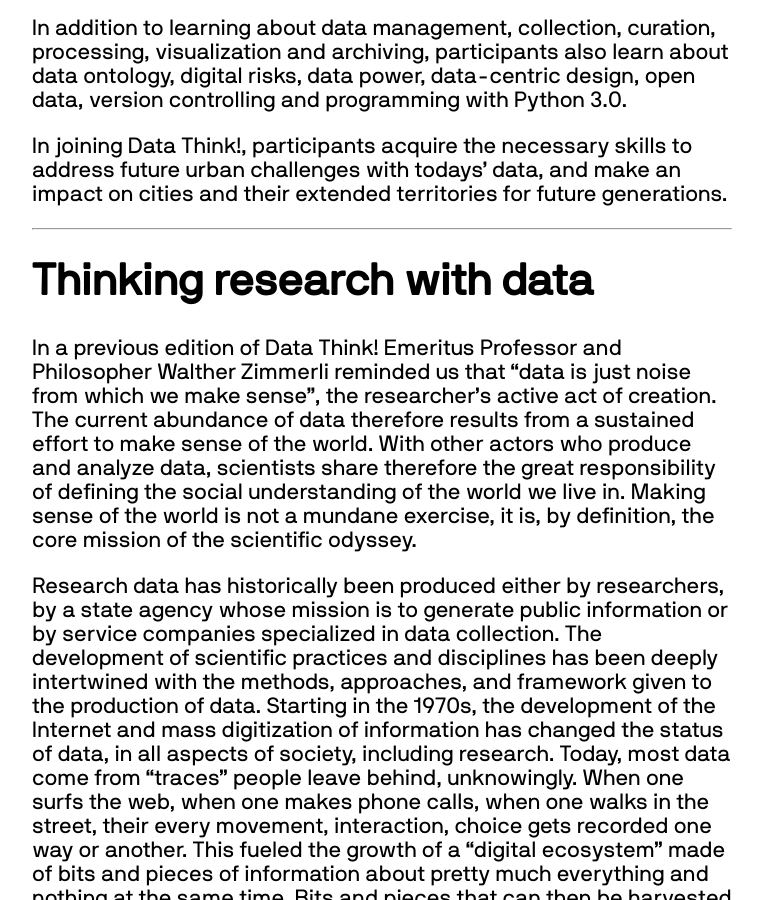
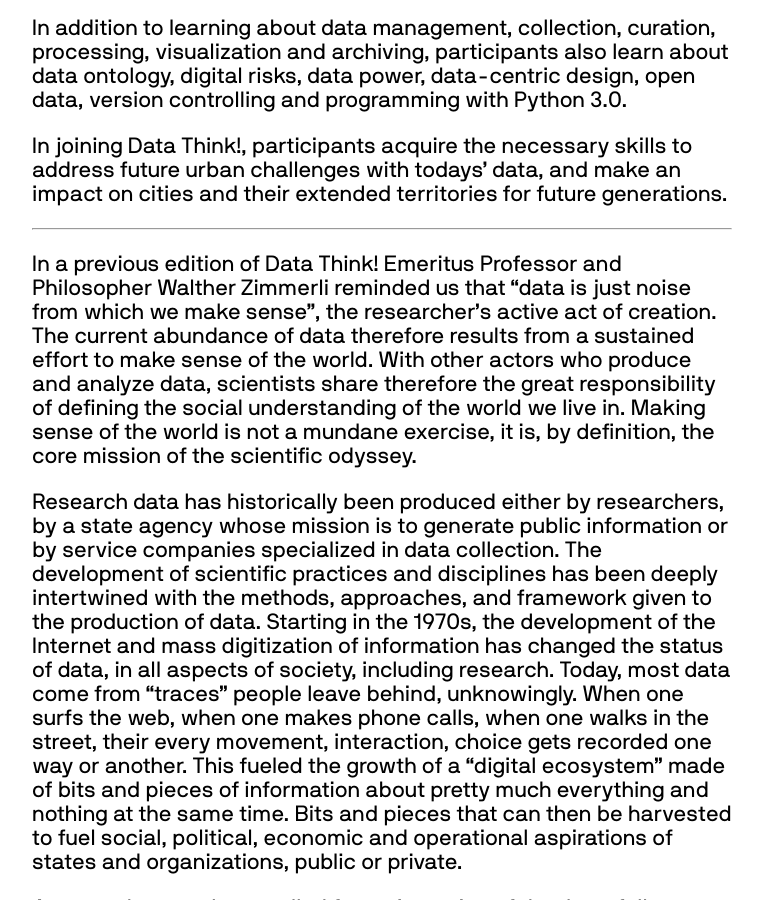
Before and after one commit to sjinko/sjinko.github.io, a Jekyll site: the page built from _teachings/datathink.md, in a window 1280 px wide and 900 px high, scrolled down 1778 px. Shown: the whole window, without its empty margins (258-1021 px from the left). Built offline with Jekyll 4.4.1, drawn with Linux system fonts in a browser that asks for light colours.

Commit message:
Remove first h1 title

```diff
--- a/_teachings/datathink.md
+++ b/_teachings/datathink.md
@@ -25,8 +25,6 @@ In addition to learning about data management, collection, curation, processing,
 In joining Data Think!, participants acquire the necessary skills to address future urban challenges with todays’ data, and make an impact on cities and their extended territories for future generations.
 
 ***
-
-# Thinking research with data
 
 In a previous edition of Data Think! Emeritus Professor and Philosopher Walther Zimmerli
 reminded us that “data is just noise from which we make sense”, the researcher’s active act of creation. The current abundance of data therefore results from a sustained effort to make sense of the world. With other actors who produce and analyze data, scientists share therefore the great responsibility of defining the social understanding of the world we live in. Making sense of the world is not a mundane exercise, it is, by definition, the core mission of the scientific odyssey.
```
